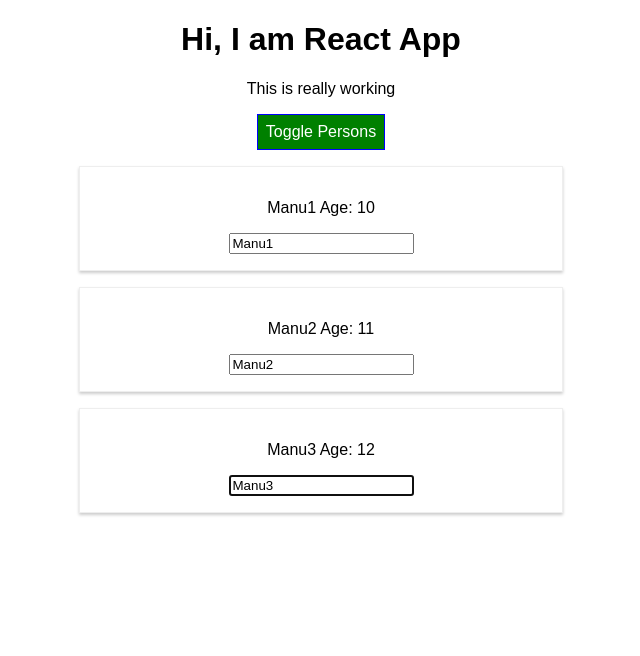
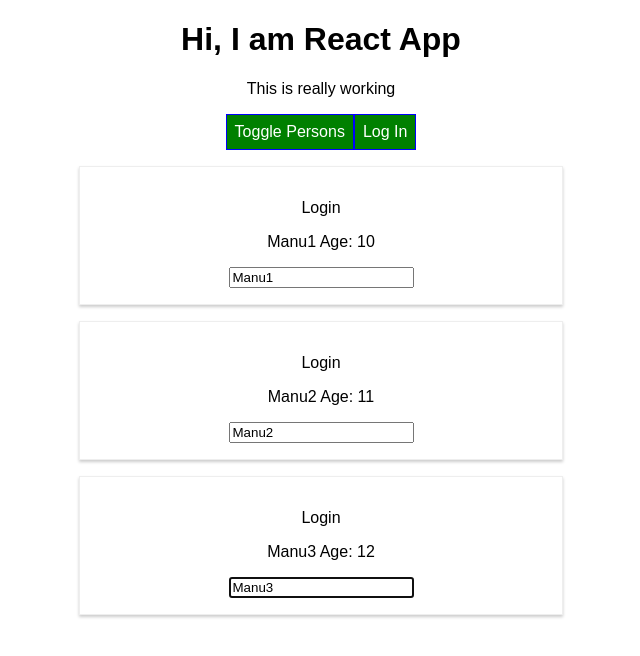
Before and after one commit to cmevawala/react-complete-guide, a React (Create React App) app: page / in a window 1280 px wide. Shown: the top 656 px of the page, without its empty margins (319-959 px from the left). Built offline with nearby package versions, Linux system fonts and the light colour scheme.

Commit message:
Lec-107 : Understanding PropChain Problems

```diff
--- a/src/components/Cockpit/Cockpit.jsx
+++ b/src/components/Cockpit/Cockpit.jsx
@@ -40,6 +40,7 @@
       <button ref={toggleBtnRef} className={btnClass} onClick={props.clicked}>
         Toggle Persons
       </button>
+      <button onClick={props.login}>Log In</button>
     </div>
   );
 };
--- a/src/components/Persons/Person/Person.jsx
+++ b/src/components/Persons/Person/Person.jsx
@@ -23,6 +23,7 @@
     return (
       // <div className={css.person}>
       <Aux>
+        { this.props.isAuthenticated ? <p> Authenticated </p> : <p> Login </p> }
         <p onClick={this.props.onClick}>
           {this.props.name} Age: {this.props.age}
         </p>
@@ -54,7 +55,8 @@
   click: PropTypes.func,
   name: PropTypes.string,
   age: PropTypes.number,
-  changed: PropTypes.func
+  changed: PropTypes.func,
+  isAuthenticated: PropTypes.bool
 };
 
 export default withClass(Person, css.person);
--- a/src/components/Persons/Persons.jsx
+++ b/src/components/Persons/Persons.jsx
@@ -27,7 +27,7 @@
   // Update
   shouldComponentUpdate(nextProps, nextState) {
     console.log("[UPDATE] Persons.js -- Inside shouldComponentUpdate()", nextProps, this.props.persons);
-    return nextProps.persons !== this.props.persons;
+    return nextProps.persons !== this.props.persons || nextProps.isAuthenticated !== this.props.isAuthenticated;
   }
 
   // Update
@@ -58,6 +58,7 @@
           age={person.age}
           onClick={() => this.props.clicked(index)}
           changed={event => this.props.changed(event, person.id)}
+          isAuthenticated={this.props.isAuthenticated}
         />
       );
     });
--- a/src/containers/App.jsx
+++ b/src/containers/App.jsx
@@ -4,9 +4,12 @@
 
 import Persons from "../components/Persons/Persons";
 import Cockpit from "../components/Cockpit/Cockpit";
+
 // import WithClass from "../hoc/WithClass";
 import withClass from "../hoc/WithClass";
 import Aux from "../hoc/Auxilary";
+import AuthContext from "../context/auth-context";
+
 class App extends Component {
   constructor(props) {
     super(props);
@@ -18,6 +21,7 @@
         { id: "3", name: "Manu3", age: 12 }
       ],
       showPersons: false,
+      isAuthenticated: false,
       changeCounter: 0
     };
   }
@@ -100,6 +104,14 @@
     });
   };
 
+  loginHandler = () => {
+    this.setState({
+      isAuthenticated: true
+    });
+
+    console.log(this.state.isAuthenticated);
+  };
+
   render() {
     console.log("App.js -- Inside render()");
     let persons = null;
@@ -110,6 +122,7 @@
           persons={this.state.persons}
           clicked={this.deletePersonHandler}
           changed={this.nameChangeHandler}
+          isAuthenticated={this.state.isAuthenticated}
         />
       );
     }
@@ -123,6 +136,7 @@
             persons={this.state.persons}
             showPerson={this.state.showPersons}
             clicked={this.togglePersonsHandler}
+            login={this.loginHandler}
           />
 
           {persons}
```
Lines whose indentation alone changed are shown as unchanged.
